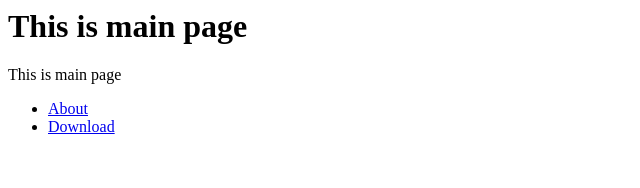
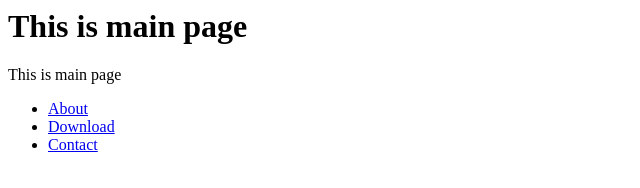
Before and after one commit to WittayaSi/git-tutorial, a plain HTML site: page index.html in a window 1280 px wide. Shown: the full height of the page, 0-640 px from the left. Drawn offline with Linux system fonts and the light colour scheme.

Commit message:
add contact link to index page

```diff
--- a/index.html
+++ b/index.html
@@ -10,6 +10,7 @@
     <ul>
       <li><a href="about.html">About</a></li>
       <li><a href="download.html">Download</a></li>
+      <li><a href="contact.html">Contact</a></li>
     </ul>
   </body>
 </html>
```
